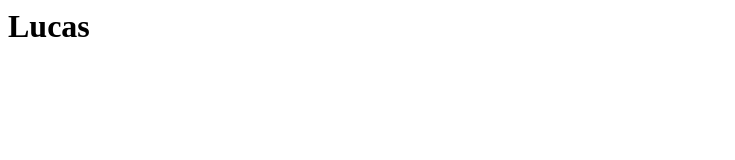
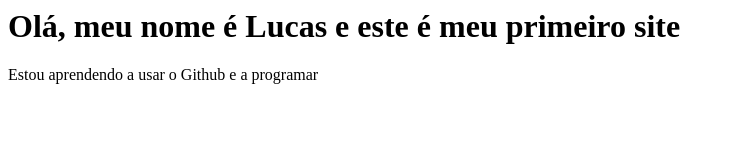
Before and after one commit to LinkdeZelda/Html-simples, a plain HTML site: page index.html in a window 1280 px wide. Shown: the whole page, without its empty margins (0-735 px from the left). Drawn offline with Linux system fonts and the light colour scheme.

Commit message:
Update index.html

```diff
--- a/index.html
+++ b/index.html
@@ -1 +1,2 @@
-<h1>Lucas</h1>
+<h1>Olá, meu nome é Lucas e este é meu primeiro site </h1>
+<p>Estou aprendendo a usar o Github e a programar</p>
```
